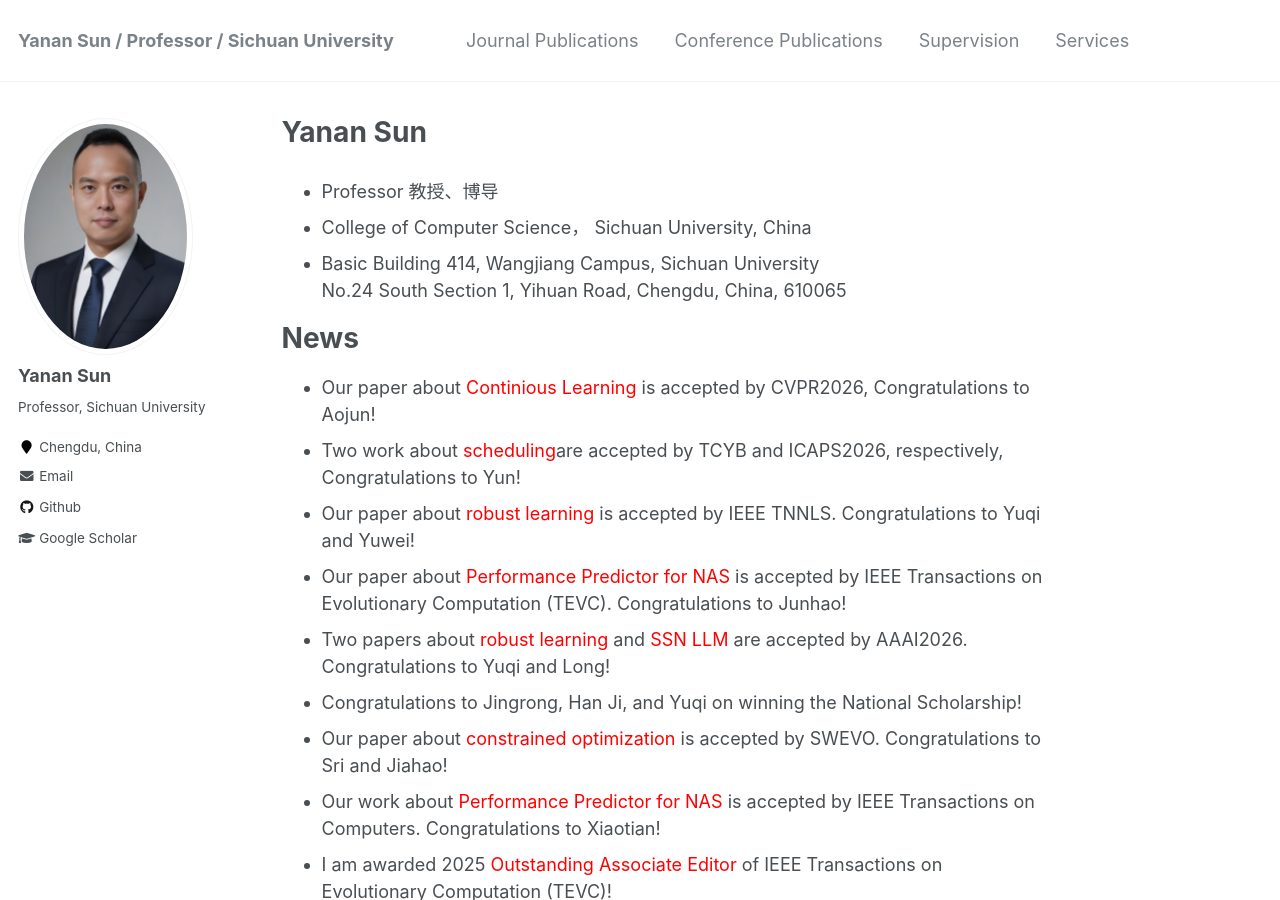
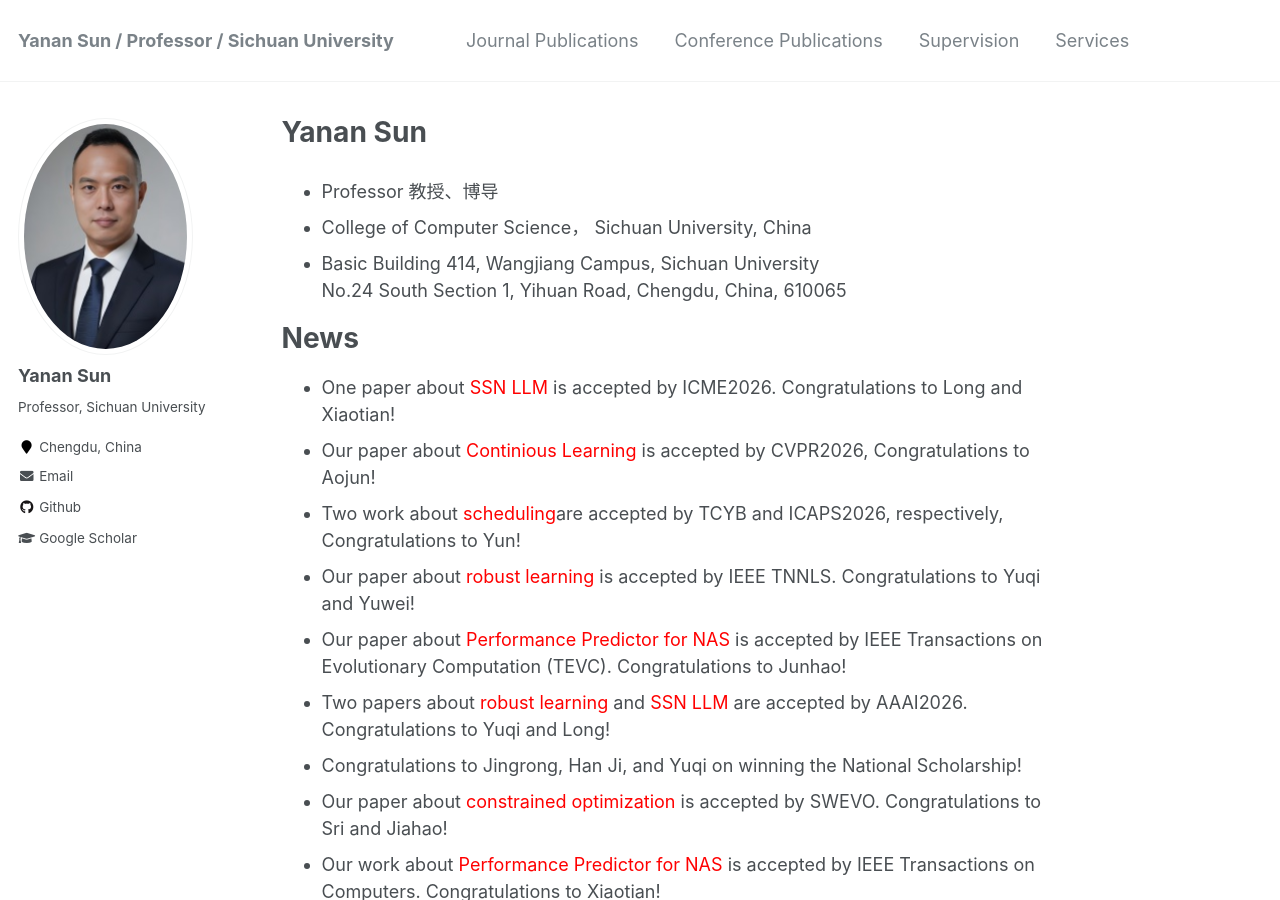
Before and after one commit to yn-sun/yn-sun.github.io, a Jekyll site: the page built from _pages/about.md, in a window 1280 px wide and 900 px high. Built offline with Jekyll 4.4.1, drawn with Linux system fonts in a browser that asks for light colours; comment, search, counter and statistics services are not loaded.

Commit message:
Update about.md

```diff
--- a/_pages/about.md
+++ b/_pages/about.md
@@ -15,6 +15,7 @@ No.24 South Section 1, Yihuan Road, Chengdu, China, 610065
 
 News
 ======
+* One paper about <span style="color: #FF0000">SSN LLM</span> is accepted by ICME2026. Congratulations to Long and Xiaotian!
 * Our paper about <span style="color: #FF0000">Continious Learning</span> is accepted by CVPR2026, Congratulations to Aojun!
 * Two work about <span style="color: #FF0000">scheduling</span>are accepted by TCYB and ICAPS2026, respectively, Congratulations to Yun!
 * Our paper about <span style="color: #FF0000">robust learning</span> is accepted by IEEE TNNLS. Congratulations to Yuqi and Yuwei!
```
